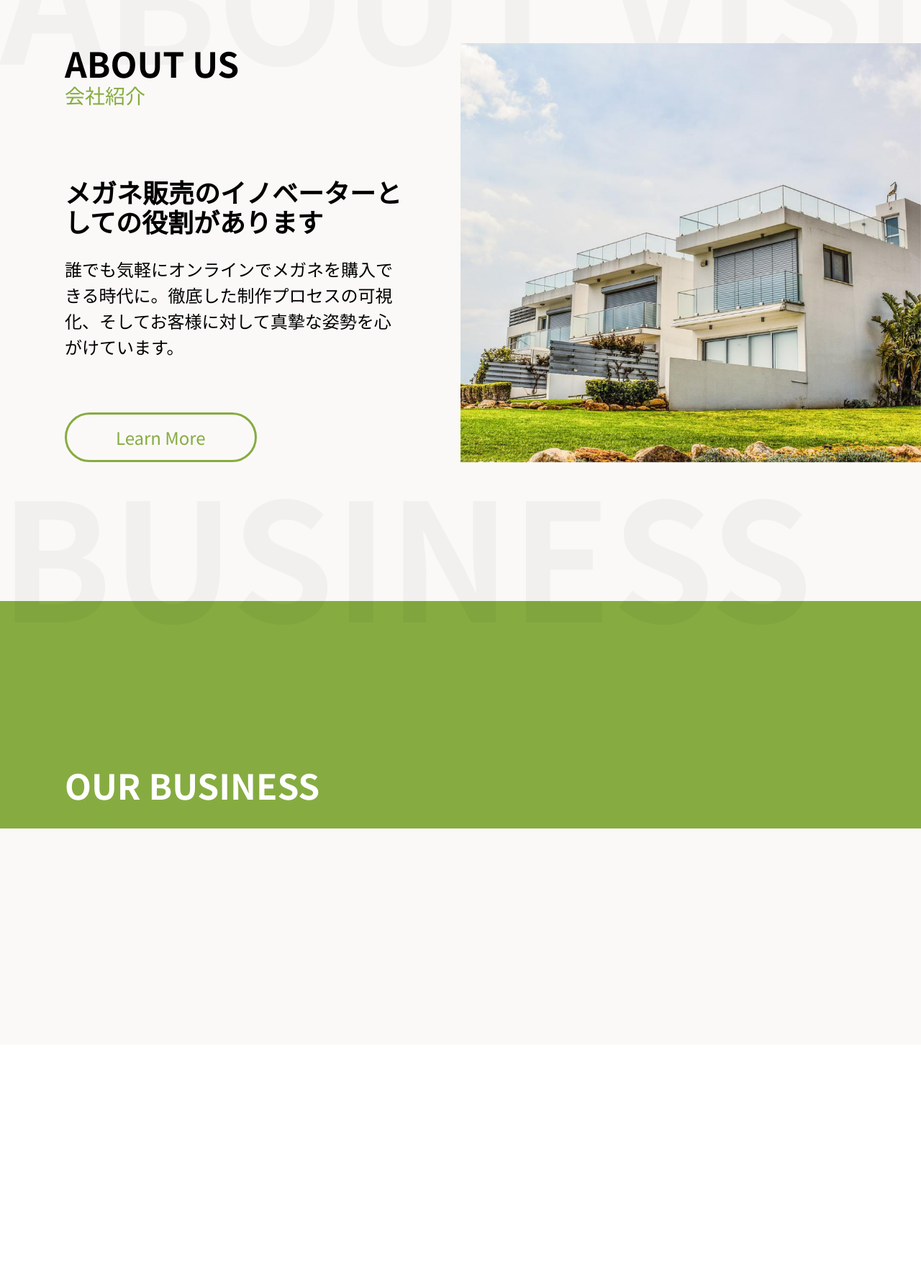
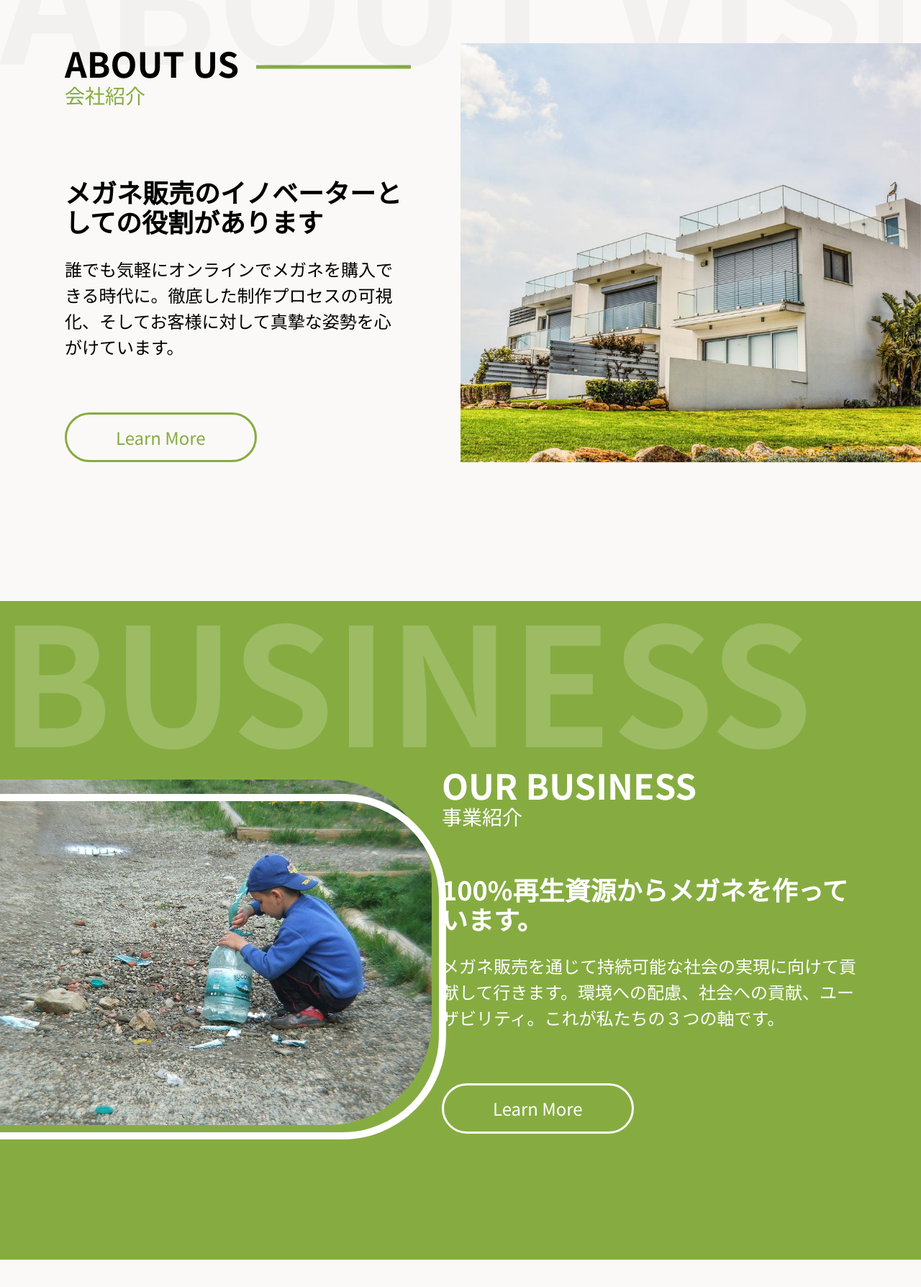
Before and after one commit to kuwa-9710/visions_lunettes, a plain HTML site: page index.html in a window 1280 px wide. Shown: the part 1526-3314 px from the top of the page at 72% size. Before the commit the page ends 2977 px from the top, so only its background shows below. Drawn offline with nearby package versions, Linux system fonts and the light colour scheme; some packages are replaced by stand-ins of ours.

Commit message:
add business section

```diff
--- a/index.html
+++ b/index.html
@@ -103,8 +103,8 @@
                 <h2 class="title">ABOUT US</h2>
                 <span class="title__sub">会社紹介</span>
                 <div class="about__content">
-                    <h3 class="about__content__title">メガネ販売のイノベーターとしての役割があります</h3>
-                    <p class="about__content__text">誰でも気軽にオンラインでメガネを購入できる時代に。徹底した制作プロセスの可視化、そしてお客様に対して真摯な姿勢を心がけています。</p>
+                    <h3 class="content__title">メガネ販売のイノベーターとしての役割があります</h3>
+                    <p class="content__text">誰でも気軽にオンラインでメガネを購入できる時代に。徹底した制作プロセスの可視化、そしてお客様に対して真摯な姿勢を心がけています。</p>
                     <a class="cta" href="/">Learn More</a>
                 </div>
             </div>
@@ -114,8 +114,19 @@
         <!-- business -->
         <div id="business" class="business">
             <div class="business__container container">
-                <h2 class="title">OUR BUSINESS</h2>
-                <span class="title__sub">事業紹介</span>
+                <div class="container-r">
+                    <h2 class="title">OUR BUSINESS</h2>
+                    <span class="title__sub">事業紹介</span>
+                    <div class="business__content">
+                        <h3 class="content__title">100%再生資源からメガネを作っています。</h3>
+                        <p class="content__text">メガネ販売を通じて持続可能な社会の実現に向けて貢献して行きます。環境への配慮、社会への貢献、ユーザビリティ。これが私たちの３つの軸です。
+                        </p>
+                        <a class="cta" href="/">Learn More</a>
+                    </div>
+                </div>
+            </div>
+            <div class="thumbnail-box">
+                <img class="thumbnail" src="/image/business-image.jpg" alt="オフィスの外観の写真">
             </div>
         </div>
 
--- a/scss/components/_about.scss
+++ b/scss/components/_about.scss
@@ -3,29 +3,25 @@
   position: relative;
   @include sectionBgText(ABOUT VISIONS);
 
+  &__container {
+    & .title {
+      position: relative;
+      width: fit-content;
+      &::after {
+        height: 5px;
+        width: 215px;
+        background-color: $cLightGreen;
+        content: "";
+        position: absolute;
+        left: 110%;
+        top: 50%;
+        transform: translateY(50%);
+      }
+    }
+  }
+
   &__content {
     width: 475px;
-
-    &__title {
-      margin-top: 98px;
-      font-size: 36px;
-      font-weight: bold;
-    }
-    &__text {
-      margin-top: 27px;
-      font-size: 24px;
-      line-height: 1.5em;
-    }
-
-    & .cta {
-      margin-top: 73px;
-      display: inline-block;
-      color: $cLightGreen;
-      padding: 18px 68px;
-      font-size: 24px;
-      border: 3px solid $cLightGreen;
-      border-radius: 48px;
-    }
   }
 
   & .thumbnail {
--- a/scss/components/_business.scss
+++ b/scss/components/_business.scss
@@ -2,8 +2,63 @@
   margin-top: 193px;
   background-color: $cBgGreen;
   @include sectionBgText(BUSINESS);
+  &::before {
+    top: -27px;
+    color: $cWhite;
+    opacity: 0.18;
+  }
+
+  & .title__sub {
+    color: $cWhite;
+  }
+
+  & .content__title {
+    margin-top: 64px;
+  }
+
   &__container {
     padding-top: 228px;
+    padding-bottom: 175px;
     color: $cWhite;
   }
+
+  & .container-r {
+    width: fit-content;
+    margin-left: auto;
   }
+
+  &__content {
+    width: 576px;
+  }
+
+  & .cta {
+    color: $cWhite;
+    border: 3px solid $cWhite;
+  }
+
+  & .thumbnail-box {
+    &::after {
+      content: "";
+      display: inline-block;
+      height: 480px;
+      width: 660px;
+      position: absolute;
+      z-index: 10;
+      top: 268px;
+      left: -40px;
+      border: 10px solid $cWhite;
+      border-radius: 0 144px 144px 0;
+    }
+  }
+
+  & .thumbnail {
+    height: 480px;
+    width: 650px;
+    position: absolute;
+    top: 248px;
+    left: -50px;
+    display: inline-block;
+    object-fit: cover;
+    border-radius: 0 144px 144px 0;
+  }
+}
--- /dev/null
+++ b/scss/components/_button.scss
@@ -0,0 +1,9 @@
+.cta {
+  margin-top: 73px;
+  display: inline-block;
+  color: $cLightGreen;
+  padding: 18px 68px;
+  font-size: 24px;
+  border: 3px solid $cLightGreen;
+  border-radius: 48px;
+}
--- a/scss/components/_title.scss
+++ b/scss/components/_title.scss
@@ -1,8 +1,22 @@
 .title {
   font-size: 48px;
   font-weight: bold;
+  width: fit-content;
   &__sub {
     font-size: 28px;
     color: $cLightGreen;
   }
 }
+
+.content {
+  &__title {
+    margin-top: 98px;
+    font-size: 36px;
+    font-weight: bold;
+  }
+  &__text {
+    margin-top: 27px;
+    font-size: 24px;
+    line-height: 1.5em;
+  }
+}
--- a/scss/style.scss
+++ b/scss/style.scss
@@ -1,20 +1,21 @@
 // config
-@import 'config/colors';
-@import 'config/fonts';
-@import 'config/wrap';
+@import "config/colors";
+@import "config/fonts";
+@import "config/wrap";
 
 // mixin
-@import 'mixin/breakpoints';
-@import 'mixin/mixin';
+@import "mixin/breakpoints";
+@import "mixin/mixin";
 
 // components
-@import 'components/header';
-@import 'components/mv';
-@import 'components/container';
-@import 'components/swiper';
-@import 'components/news';
-@import 'components/title';
-@import 'components/about';
-@import 'components/business';
+@import "components/button";
+@import "components/header";
+@import "components/mv";
+@import "components/container";
+@import "components/swiper";
+@import "components/news";
+@import "components/title";
+@import "components/about";
+@import "components/business";
 
-@import 'components/footer';
+@import "components/footer";
```
Also changed, not shown: css/style.css, image/business-image.jpg (added), js/index.js (line endings or trailing spaces), 1 other file. Lines whose indentation alone changed are shown as unchanged.
